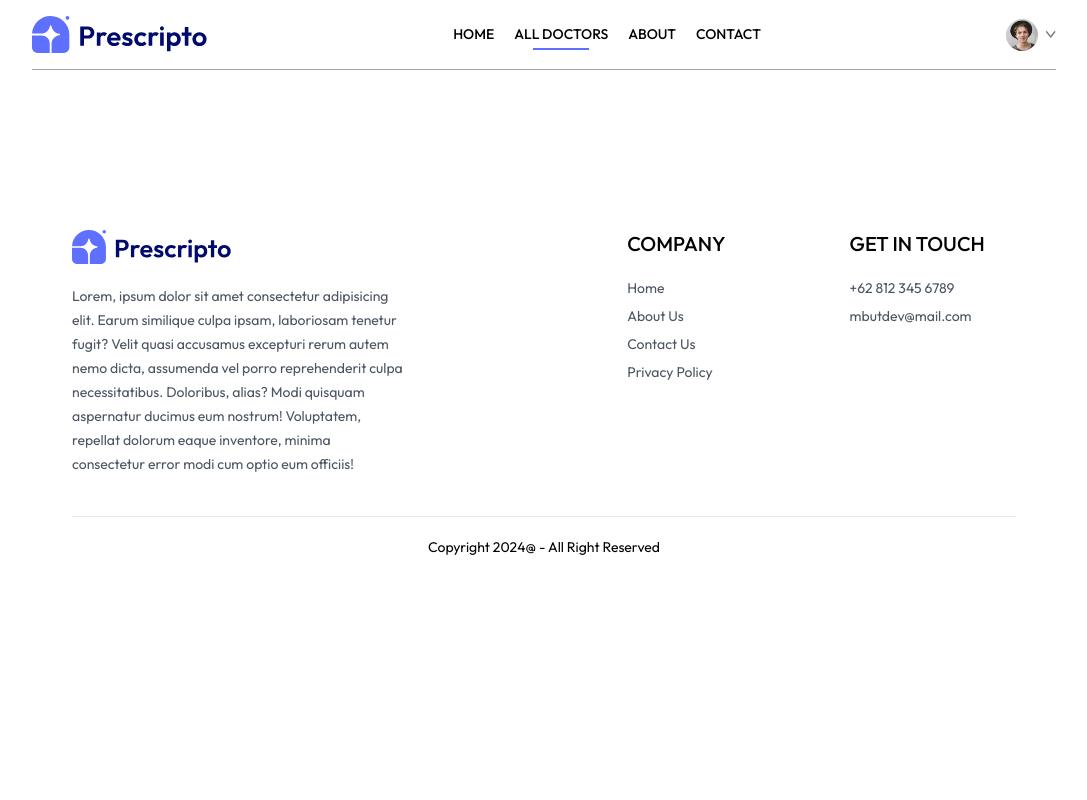
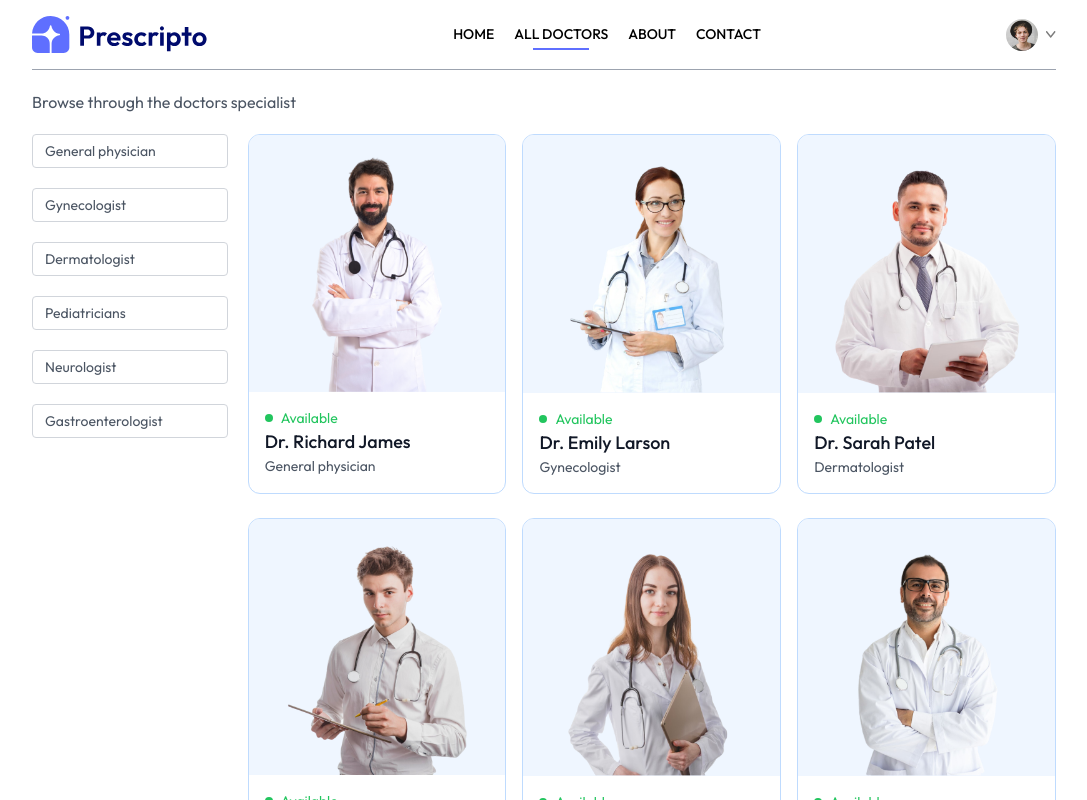
Before and after one commit to m-but/react-appointment-doctor, a React (Vite) app: page /doctors in a window 1280 px wide. Shown: the top 800 px of the page, without its empty margins (96-1183 px from the left). Built offline with nearby package versions, Linux system fonts and the light colour scheme.

Commit message:
ui:design ui Doctors.jsx

```diff
--- a/src/assets/assets.js
+++ b/src/assets/assets.js
@@ -1,42 +1,41 @@
-import appointment_img from './appointment_img.png'
-import header_img from './header_img.png'
-import group_profiles from './group_profiles.png'
-import profile_pic from './profile_pic.png'
-import contact_image from './contact_image.png'
-import about_image from './about_image.png'
-import logo from './logo.svg'
-import dropdown_icon from './dropdown_icon.svg'
-import menu_icon from './menu_icon.svg'
-import cross_icon from './cross_icon.png'
-import chats_icon from './chats_icon.svg'
-import verified_icon from './verified_icon.svg'
-import arrow_icon from './arrow_icon.svg'
-import info_icon from './info_icon.svg'
-import upload_icon from './upload_icon.png'
-import stripe_logo from './stripe_logo.png'
-import razorpay_logo from './razorpay_logo.png'
-import doc1 from './doc1.png'
-import doc2 from './doc2.png'
-import doc3 from './doc3.png'
-import doc4 from './doc4.png'
-import doc5 from './doc5.png'
-import doc6 from './doc6.png'
-import doc7 from './doc7.png'
-import doc8 from './doc8.png'
-import doc9 from './doc9.png'
-import doc10 from './doc10.png'
-import doc11 from './doc11.png'
-import doc12 from './doc12.png'
-import doc13 from './doc13.png'
-import doc14 from './doc14.png'
-import doc15 from './doc15.png'
-import Dermatologist from './Dermatologist.svg'
-import Gastroenterologist from './Gastroenterologist.svg'
-import General_physician from './General_physician.svg'
-import Gynecologist from './Gynecologist.svg'
-import Neurologist from './Neurologist.svg'
-import Pediatricians from './Pediatricians.svg'
-
+import appointment_img from "./appointment_img.png";
+import header_img from "./header_img.png";
+import group_profiles from "./group_profiles.png";
+import profile_pic from "./profile_pic.png";
+import contact_image from "./contact_image.png";
+import about_image from "./about_image.png";
+import logo from "./logo.svg";
+import dropdown_icon from "./dropdown_icon.svg";
+import menu_icon from "./menu_icon.svg";
+import cross_icon from "./cross_icon.png";
+import chats_icon from "./chats_icon.svg";
+import verified_icon from "./verified_icon.svg";
+import arrow_icon from "./arrow_icon.svg";
+import info_icon from "./info_icon.svg";
+import upload_icon from "./upload_icon.png";
+import stripe_logo from "./stripe_logo.png";
+import razorpay_logo from "./razorpay_logo.png";
+import doc1 from "./doc1.png";
+import doc2 from "./doc2.png";
+import doc3 from "./doc3.png";
+import doc4 from "./doc4.png";
+import doc5 from "./doc5.png";
+import doc6 from "./doc6.png";
+import doc7 from "./doc7.png";
+import doc8 from "./doc8.png";
+import doc9 from "./doc9.png";
+import doc10 from "./doc10.png";
+import doc11 from "./doc11.png";
+import doc12 from "./doc12.png";
+import doc13 from "./doc13.png";
+import doc14 from "./doc14.png";
+import doc15 from "./doc15.png";
+import Dermatologist from "./Dermatologist.svg";
+import Gastroenterologist from "./Gastroenterologist.svg";
+import General_physician from "./General_physician.svg";
+import Gynecologist from "./Gynecologist.svg";
+import Neurologist from "./Neurologist.svg";
+import Pediatricians from "./Pediatricians.svg";
 
 export const assets = {
   appointment_img,
@@ -55,245 +54,260 @@
   dropdown_icon,
   upload_icon,
   stripe_logo,
-    razorpay_logo
-}
+  razorpay_logo,
+};
 
 export const specialityData = [
   {
-        speciality: 'General physician',
-        image: General_physician
+    speciality: "General physician",
+    image: General_physician,
   },
   {
-        speciality: 'Gynecologist',
-        image: Gynecologist
+    speciality: "Gynecologist",
+    image: Gynecologist,
   },
   {
-        speciality: 'Dermatologist',
-        image: Dermatologist
+    speciality: "Dermatologist",
+    image: Dermatologist,
   },
   {
-        speciality: 'Pediatricians',
-        image: Pediatricians
+    speciality: "Pediatricians",
+    image: Pediatricians,
   },
   {
-        speciality: 'Neurologist',
-        image: Neurologist
+    speciality: "Neurologist",
+    image: Neurologist,
   },
   {
-        speciality: 'Gastroenterologist',
-        image: Gastroenterologist
+    speciality: "Gastroenterologist",
+    image: Gastroenterologist,
   },
-]
+];
 
 export const doctors = [
   {
-        _id: 'doc1',
-        name: 'Dr. Richard James',
+    _id: "doc1",
+    name: "Dr. Richard James",
     image: doc1,
-        speciality: 'General physician',
-        degree: 'MBBS',
-        experience: '4 Years',
-        about: 'Dr. Davis has a strong commitment to delivering comprehensive medical care, focusing on preventive medicine, early diagnosis, and effective treatment strategies. Dr. Davis has a strong commitment to delivering comprehensive medical care, focusing on preventive medicine, early diagnosis, and effective treatment strategies.',
+    speciality: "General physician",
+    degree: "MBBS",
+    experience: "4 Years",
+    about:
+      "Dr. Davis has a strong commitment to delivering comprehensive medical care, focusing on preventive medicine, early diagnosis, and effective treatment strategies. Dr. Davis has a strong commitment to delivering comprehensive medical care, focusing on preventive medicine, early diagnosis, and effective treatment strategies.",
     fees: 50,
     address: {
-            line1: '17th Cross, Richmond',
-            line2: 'Circle, Ring Road, London'
-        }
+      line1: "17th Cross, Richmond",
+      line2: "Circle, Ring Road, London",
+    },
   },
   {
-        _id: 'doc2',
-        name: 'Dr. Emily Larson',
+    _id: "doc2",
+    name: "Dr. Emily Larson",
     image: doc2,
-        speciality: 'Gynecologist',
-        degree: 'MBBS',
-        experience: '3 Years',
-        about: 'Dr. Davis has a strong commitment to delivering comprehensive medical care, focusing on preventive medicine, early diagnosis, and effective treatment strategies. Dr. Davis has a strong commitment to delivering comprehensive medical care, focusing on preventive medicine, early diagnosis, and effective treatment strategies.',
+    speciality: "Gynecologist",
+    degree: "MBBS",
+    experience: "3 Years",
+    about:
+      "Dr. Davis has a strong commitment to delivering comprehensive medical care, focusing on preventive medicine, early diagnosis, and effective treatment strategies. Dr. Davis has a strong commitment to delivering comprehensive medical care, focusing on preventive medicine, early diagnosis, and effective treatment strategies.",
     fees: 60,
     address: {
-            line1: '27th Cross, Richmond',
-            line2: 'Circle, Ring Road, London'
-        }
+      line1: "27th Cross, Richmond",
+      line2: "Circle, Ring Road, London",
+    },
   },
   {
-        _id: 'doc3',
-        name: 'Dr. Sarah Patel',
+    _id: "doc3",
+    name: "Dr. Sarah Patel",
     image: doc3,
-        speciality: 'Dermatologist',
-        degree: 'MBBS',
-        experience: '1 Years',
-        about: 'Dr. Davis has a strong commitment to delivering comprehensive medical care, focusing on preventive medicine, early diagnosis, and effective treatment strategies. Dr. Davis has a strong commitment to delivering comprehensive medical care, focusing on preventive medicine, early diagnosis, and effective treatment strategies.',
+    speciality: "Dermatologist",
+    degree: "MBBS",
+    experience: "1 Years",
+    about:
+      "Dr. Davis has a strong commitment to delivering comprehensive medical care, focusing on preventive medicine, early diagnosis, and effective treatment strategies. Dr. Davis has a strong commitment to delivering comprehensive medical care, focusing on preventive medicine, early diagnosis, and effective treatment strategies.",
     fees: 30,
     address: {
-            line1: '37th Cross, Richmond',
-            line2: 'Circle, Ring Road, London'
-        }
+      line1: "37th Cross, Richmond",
+      line2: "Circle, Ring Road, London",
+    },
   },
   {
-        _id: 'doc4',
-        name: 'Dr. Christopher Lee',
+    _id: "doc4",
+    name: "Dr. Christopher Lee",
     image: doc4,
-        speciality: 'Pediatricians',
-        degree: 'MBBS',
-        experience: '2 Years',
-        about: 'Dr. Davis has a strong commitment to delivering comprehensive medical care, focusing on preventive medicine, early diagnosis, and effective treatment strategies. Dr. Davis has a strong commitment to delivering comprehensive medical care, focusing on preventive medicine, early diagnosis, and effective treatment strategies.',
+    speciality: "Pediatricians",
+    degree: "MBBS",
+    experience: "2 Years",
+    about:
+      "Dr. Davis has a strong commitment to delivering comprehensive medical care, focusing on preventive medicine, early diagnosis, and effective treatment strategies. Dr. Davis has a strong commitment to delivering comprehensive medical care, focusing on preventive medicine, early diagnosis, and effective treatment strategies.",
     fees: 40,
     address: {
-            line1: '47th Cross, Richmond',
-            line2: 'Circle, Ring Road, London'
-        }
+      line1: "47th Cross, Richmond",
+      line2: "Circle, Ring Road, London",
+    },
   },
   {
-        _id: 'doc5',
-        name: 'Dr. Jennifer Garcia',
+    _id: "doc5",
+    name: "Dr. Jennifer Garcia",
     image: doc5,
-        speciality: 'Neurologist',
-        degree: 'MBBS',
-        experience: '4 Years',
-        about: 'Dr. Davis has a strong commitment to delivering comprehensive medical care, focusing on preventive medicine, early diagnosis, and effective treatment strategies. Dr. Davis has a strong commitment to delivering comprehensive medical care, focusing on preventive medicine, early diagnosis, and effective treatment strategies.',
+    speciality: "Neurologist",
+    degree: "MBBS",
+    experience: "4 Years",
+    about:
+      "Dr. Davis has a strong commitment to delivering comprehensive medical care, focusing on preventive medicine, early diagnosis, and effective treatment strategies. Dr. Davis has a strong commitment to delivering comprehensive medical care, focusing on preventive medicine, early diagnosis, and effective treatment strategies.",
     fees: 50,
     address: {
-            line1: '57th Cross, Richmond',
-            line2: 'Circle, Ring Road, London'
-        }
+      line1: "57th Cross, Richmond",
+      line2: "Circle, Ring Road, London",
+    },
   },
   {
-        _id: 'doc6',
-        name: 'Dr. Andrew Williams',
+    _id: "doc6",
+    name: "Dr. Andrew Williams",
     image: doc6,
-        speciality: 'Neurologist',
-        degree: 'MBBS',
-        experience: '4 Years',
-        about: 'Dr. Davis has a strong commitment to delivering comprehensive medical care, focusing on preventive medicine, early diagnosis, and effective treatment strategies. Dr. Davis has a strong commitment to delivering comprehensive medical care, focusing on preventive medicine, early diagnosis, and effective treatment strategies.',
+    speciality: "Neurologist",
+    degree: "MBBS",
+    experience: "4 Years",
+    about:
+      "Dr. Davis has a strong commitment to delivering comprehensive medical care, focusing on preventive medicine, early diagnosis, and effective treatment strategies. Dr. Davis has a strong commitment to delivering comprehensive medical care, focusing on preventive medicine, early diagnosis, and effective treatment strategies.",
     fees: 50,
     address: {
-            line1: '57th Cross, Richmond',
-            line2: 'Circle, Ring Road, London'
-        }
+      line1: "57th Cross, Richmond",
+      line2: "Circle, Ring Road, London",
+    },
   },
   {
-        _id: 'doc7',
-        name: 'Dr. Christopher Davis',
+    _id: "doc7",
+    name: "Dr. Christopher Davis",
     image: doc7,
-        speciality: 'General physician',
-        degree: 'MBBS',
-        experience: '4 Years',
-        about: 'Dr. Davis has a strong commitment to delivering comprehensive medical care, focusing on preventive medicine, early diagnosis, and effective treatment strategies. Dr. Davis has a strong commitment to delivering comprehensive medical care, focusing on preventive medicine, early diagnosis, and effective treatment strategies.',
+    speciality: "General physician",
+    degree: "MBBS",
+    experience: "4 Years",
+    about:
+      "Dr. Davis has a strong commitment to delivering comprehensive medical care, focusing on preventive medicine, early diagnosis, and effective treatment strategies. Dr. Davis has a strong commitment to delivering comprehensive medical care, focusing on preventive medicine, early diagnosis, and effective treatment strategies.",
     fees: 50,
     address: {
-            line1: '17th Cross, Richmond',
-            line2: 'Circle, Ring Road, London'
-        }
+      line1: "17th Cross, Richmond",
+      line2: "Circle, Ring Road, London",
+    },
   },
   {
-        _id: 'doc8',
-        name: 'Dr. Timothy White',
+    _id: "doc8",
+    name: "Dr. Timothy White",
     image: doc8,
-        speciality: 'Gynecologist',
-        degree: 'MBBS',
-        experience: '3 Years',
-        about: 'Dr. Davis has a strong commitment to delivering comprehensive medical care, focusing on preventive medicine, early diagnosis, and effective treatment strategies. Dr. Davis has a strong commitment to delivering comprehensive medical care, focusing on preventive medicine, early diagnosis, and effective treatment strategies.',
+    speciality: "Gynecologist",
+    degree: "MBBS",
+    experience: "3 Years",
+    about:
+      "Dr. Davis has a strong commitment to delivering comprehensive medical care, focusing on preventive medicine, early diagnosis, and effective treatment strategies. Dr. Davis has a strong commitment to delivering comprehensive medical care, focusing on preventive medicine, early diagnosis, and effective treatment strategies.",
     fees: 60,
     address: {
-            line1: '27th Cross, Richmond',
-            line2: 'Circle, Ring Road, London'
-        }
+      line1: "27th Cross, Richmond",
+      line2: "Circle, Ring Road, London",
+    },
   },
   {
-        _id: 'doc9',
-        name: 'Dr. Ava Mitchell',
+    _id: "doc9",
+    name: "Dr. Ava Mitchell",
     image: doc9,
-        speciality: 'Dermatologist',
-        degree: 'MBBS',
-        experience: '1 Years',
-        about: 'Dr. Davis has a strong commitment to delivering comprehensive medical care, focusing on preventive medicine, early diagnosis, and effective treatment strategies. Dr. Davis has a strong commitment to delivering comprehensive medical care, focusing on preventive medicine, early diagnosis, and effective treatment strategies.',
+    speciality: "Dermatologist",
+    degree: "MBBS",
+    experience: "1 Years",
+    about:
+      "Dr. Davis has a strong commitment to delivering comprehensive medical care, focusing on preventive medicine, early diagnosis, and effective treatment strategies. Dr. Davis has a strong commitment to delivering comprehensive medical care, focusing on preventive medicine, early diagnosis, and effective treatment strategies.",
     fees: 30,
     address: {
-            line1: '37th Cross, Richmond',
-            line2: 'Circle, Ring Road, London'
-        }
+      line1: "37th Cross, Richmond",
+      line2: "Circle, Ring Road, London",
+    },
   },
   {
-        _id: 'doc10',
-        name: 'Dr. Jeffrey King',
+    _id: "doc10",
+    name: "Dr. Jeffrey King",
     image: doc10,
-        speciality: 'Pediatricians',
-        degree: 'MBBS',
-        experience: '2 Years',
-        about: 'Dr. Davis has a strong commitment to delivering comprehensive medical care, focusing on preventive medicine, early diagnosis, and effective treatment strategies. Dr. Davis has a strong commitment to delivering comprehensive medical care, focusing on preventive medicine, early diagnosis, and effective treatment strategies.',
+    speciality: "Pediatricians",
+    degree: "MBBS",
+    experience: "2 Years",
+    about:
+      "Dr. Davis has a strong commitment to delivering comprehensive medical care, focusing on preventive medicine, early diagnosis, and effective treatment strategies. Dr. Davis has a strong commitment to delivering comprehensive medical care, focusing on preventive medicine, early diagnosis, and effective treatment strategies.",
     fees: 40,
     address: {
-            line1: '47th Cross, Richmond',
-            line2: 'Circle, Ring Road, London'
-        }
+      line1: "47th Cross, Richmond",
+      line2: "Circle, Ring Road, London",
+    },
   },
   {
-        _id: 'doc11',
-        name: 'Dr. Zoe Kelly',
+    _id: "doc11",
+    name: "Dr. Zoe Kelly",
     image: doc11,
-        speciality: 'Neurologist',
-        degree: 'MBBS',
-        experience: '4 Years',
-        about: 'Dr. Davis has a strong commitment to delivering comprehensive medical care, focusing on preventive medicine, early diagnosis, and effective treatment strategies. Dr. Davis has a strong commitment to delivering comprehensive medical care, focusing on preventive medicine, early diagnosis, and effective treatment strategies.',
+    speciality: "Gastroenterologist",
+    degree: "MBBS",
+    experience: "4 Years",
+    about:
+      "Dr. Davis has a strong commitment to delivering comprehensive medical care, focusing on preventive medicine, early diagnosis, and effective treatment strategies. Dr. Davis has a strong commitment to delivering comprehensive medical care, focusing on preventive medicine, early diagnosis, and effective treatment strategies.",
     fees: 50,
     address: {
-            line1: '57th Cross, Richmond',
-            line2: 'Circle, Ring Road, London'
-        }
+      line1: "57th Cross, Richmond",
+      line2: "Circle, Ring Road, London",
+    },
   },
   {
-        _id: 'doc12',
-        name: 'Dr. Patrick Harris',
+    _id: "doc12",
+    name: "Dr. Patrick Harris",
     image: doc12,
-        speciality: 'Neurologist',
-        degree: 'MBBS',
-        experience: '4 Years',
-        about: 'Dr. Davis has a strong commitment to delivering comprehensive medical care, focusing on preventive medicine, early diagnosis, and effective treatment strategies. Dr. Davis has a strong commitment to delivering comprehensive medical care, focusing on preventive medicine, early diagnosis, and effective treatment strategies.',
+    speciality: "Neurologist",
+    degree: "MBBS",
+    experience: "4 Years",
+    about:
+      "Dr. Davis has a strong commitment to delivering comprehensive medical care, focusing on preventive medicine, early diagnosis, and effective treatment strategies. Dr. Davis has a strong commitment to delivering comprehensive medical care, focusing on preventive medicine, early diagnosis, and effective treatment strategies.",
     fees: 50,
     address: {
-            line1: '57th Cross, Richmond',
-            line2: 'Circle, Ring Road, London'
-        }
+      line1: "57th Cross, Richmond",
+      line2: "Circle, Ring Road, London",
+    },
   },
   {
-        _id: 'doc13',
-        name: 'Dr. Chloe Evans',
+    _id: "doc13",
+    name: "Dr. Chloe Evans",
     image: doc13,
-        speciality: 'General physician',
-        degree: 'MBBS',
-        experience: '4 Years',
-        about: 'Dr. Davis has a strong commitment to delivering comprehensive medical care, focusing on preventive medicine, early diagnosis, and effective treatment strategies. Dr. Davis has a strong commitment to delivering comprehensive medical care, focusing on preventive medicine, early diagnosis, and effective treatment strategies.',
+    speciality: "General physician",
+    degree: "MBBS",
+    experience: "4 Years",
+    about:
+      "Dr. Davis has a strong commitment to delivering comprehensive medical care, focusing on preventive medicine, early diagnosis, and effective treatment strategies. Dr. Davis has a strong commitment to delivering comprehensive medical care, focusing on preventive medicine, early diagnosis, and effective treatment strategies.",
     fees: 50,
     address: {
-            line1: '17th Cross, Richmond',
-            line2: 'Circle, Ring Road, London'
-        }
+      line1: "17th Cross, Richmond",
+      line2: "Circle, Ring Road, London",
+    },
   },
   {
-        _id: 'doc14',
-        name: 'Dr. Ryan Martinez',
+    _id: "doc14",
+    name: "Dr. Ryan Martinez",
     image: doc14,
-        speciality: 'Gynecologist',
-        degree: 'MBBS',
-        experience: '3 Years',
-        about: 'Dr. Davis has a strong commitment to delivering comprehensive medical care, focusing on preventive medicine, early diagnosis, and effective treatment strategies. Dr. Davis has a strong commitment to delivering comprehensive medical care, focusing on preventive medicine, early diagnosis, and effective treatment strategies.',
+    speciality: "Gynecologist",
+    degree: "MBBS",
+    experience: "3 Years",
+    about:
+      "Dr. Davis has a strong commitment to delivering comprehensive medical care, focusing on preventive medicine, early diagnosis, and effective treatment strategies. Dr. Davis has a strong commitment to delivering comprehensive medical care, focusing on preventive medicine, early diagnosis, and effective treatment strategies.",
     fees: 60,
     address: {
-            line1: '27th Cross, Richmond',
-            line2: 'Circle, Ring Road, London'
-        }
+      line1: "27th Cross, Richmond",
+      line2: "Circle, Ring Road, London",
+    },
   },
   {
-        _id: 'doc15',
-        name: 'Dr. Amelia Hill',
+    _id: "doc15",
+    name: "Dr. Amelia Hill",
     image: doc15,
-        speciality: 'Dermatologist',
-        degree: 'MBBS',
-        experience: '1 Years',
-        about: 'Dr. Davis has a strong commitment to delivering comprehensive medical care, focusing on preventive medicine, early diagnosis, and effective treatment strategies. Dr. Davis has a strong commitment to delivering comprehensive medical care, focusing on preventive medicine, early diagnosis, and effective treatment strategies.',
+    speciality: "Dermatologist",
+    degree: "MBBS",
+    experience: "1 Years",
+    about:
+      "Dr. Davis has a strong commitment to delivering comprehensive medical care, focusing on preventive medicine, early diagnosis, and effective treatment strategies. Dr. Davis has a strong commitment to delivering comprehensive medical care, focusing on preventive medicine, early diagnosis, and effective treatment strategies.",
     fees: 30,
     address: {
-            line1: '37th Cross, Richmond',
-            line2: 'Circle, Ring Road, London'
-        }
+      line1: "37th Cross, Richmond",
+      line2: "Circle, Ring Road, London",
     },
-]
+  },
+];
--- a/src/components/Navbar.jsx
+++ b/src/components/Navbar.jsx
@@ -10,7 +10,11 @@
 
   return (
     <div className="flex items-center justify-between py-4 mb-5 text-sm border-b border-b-gray-400">
-      <img className="cursor-pointer w-44" src={assets.logo} />
+      <img
+        onClick={() => navigate("/")}
+        className="cursor-pointer w-44"
+        src={assets.logo}
+      />
 
       <ul className="items-start hidden gap-5 font-medium md:flex">
         <NavLink to="/">
--- a/src/pages/Doctors.jsx
+++ b/src/pages/Doctors.jsx
@@ -1,7 +1,74 @@
-import React from "react";
+import React, { useContext, useEffect, useState } from "react";
+import { useNavigate, useParams } from "react-router-dom";
+import { AppContext } from "../context/AppContext";
 
 function Doctors() {
-  return <div></div>;
+  const { speciality } = useParams();
+  const [filterDoc, setFilterDoc] = useState([]);
+  const navigate = useNavigate();
+
+  const { doctors } = useContext(AppContext);
+  const doctorsSpeciality = [
+    ...new Set(doctors.map((doctor) => doctor.speciality)),
+  ];
+
+  const applyFilter = () => {
+    if (speciality) {
+      setFilterDoc(
+        doctors.filter((doctor) => doctor.speciality === speciality)
+      );
+    } else {
+      setFilterDoc(doctors);
+    }
+  };
+
+  useEffect(() => {
+    applyFilter();
+  }, [doctors, speciality]);
+
+  return (
+    <div>
+      <p className="text-gray-600">Browse through the doctors specialist</p>
+      <div className="flex flex-col items-start gap-5 mt-5 sm:flex-row">
+        <div className="flex flex-col gap-5 text-sm text-gray-600">
+          {doctorsSpeciality.map((item, index) => (
+            <p
+              onClick={() =>
+                speciality === item
+                  ? navigate("/doctors")
+                  : navigate(`/doctors/${item}`)
+              }
+              className={`w-[94vw] sm:w-auto pl-3 py-1.5 pr-16 border border-gray-300 rounded transition-all cursor-pointer hover:bg-indigo-100 ${
+                speciality === item ? "bg-indigo-100 text-black" : ""
+              }`}
+              key={index}
+            >
+              {item}
+            </p>
+          ))}
+        </div>
+        <div className="grid w-full gap-4 grid-cols-auto gap-y-6">
+          {filterDoc.map((item, index) => (
+            <div
+              onClick={() => navigate(`/appointment/${item._id}`)}
+              key={index}
+              className="overflow-hidden border border-blue-200 rounded-xl cursor-pointer hover:translate-y-[-10px] transition-all duration-500"
+            >
+              <img className="bg-blue-50" src={item.image} alt="" />
+              <div className="p-4">
+                <div className="flex items-center gap-2 text-sm text-center text-green-500">
+                  <p className="w-2 h-2 bg-green-500 rounded-full"></p>
+                  <p>Available</p>
+                </div>
+                <p className="text-lg font-medium text-gray-900">{item.name}</p>
+                <p className="text-sm text-gray-600">{item.speciality}</p>
+              </div>
+            </div>
+          ))}
+        </div>
+      </div>
+    </div>
+  );
 }
 
 export default Doctors;
```
Lines whose indentation alone changed are shown as unchanged.
